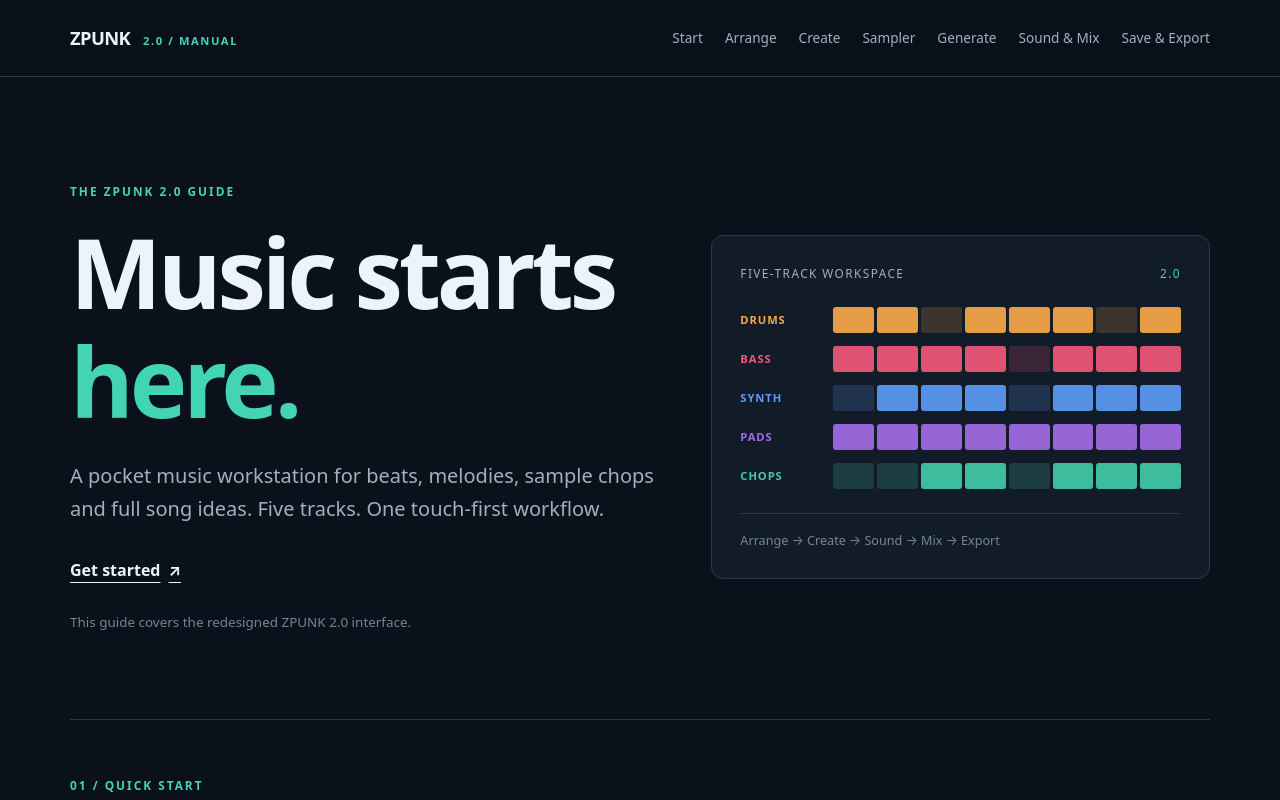
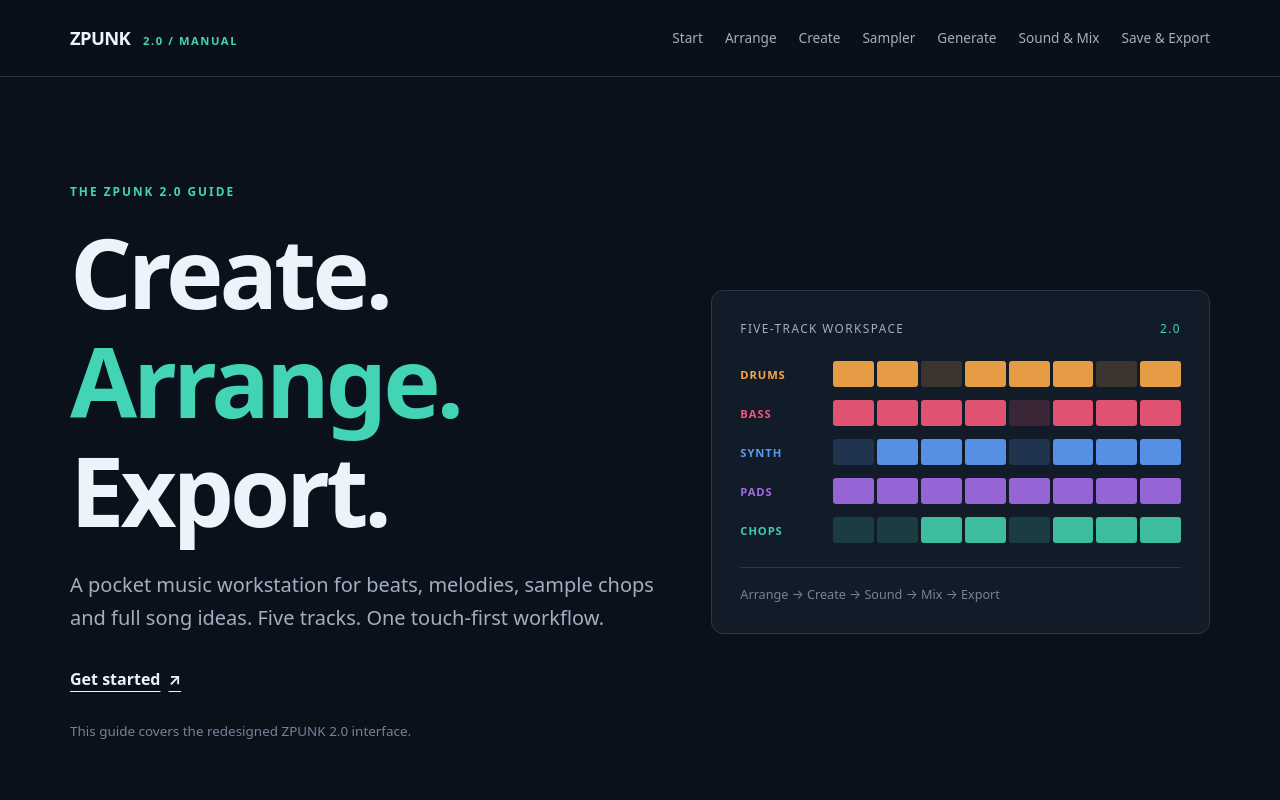
Before and after one commit to Tekknobot/zpunk-site, a plain HTML site: page index.html in a window 1280 px wide. Shown: the top 800 px of the page. Drawn offline with Linux system fonts and the light colour scheme.

Commit message:
Edit headline.

```diff
--- a/index.html
+++ b/index.html
@@ -199,7 +199,7 @@
       <section class="hero" aria-labelledby="hero-title">
         <div>
           <div class="eyebrow">The ZPUNK 2.0 guide</div>
-          <h1 id="hero-title">Music starts <span>here.</span></h1>
+          <h1 id="hero-title">Create. <span>Arrange.</span> Export.</h1>
           <p class="lede">A pocket music workstation for beats, melodies, sample chops and full song ideas. Five tracks. One touch-first workflow.</p>
           <a class="link" href="#start">Get started <span aria-hidden="true">↗</span></a>
           <p class="version-note">This guide covers the redesigned ZPUNK 2.0 interface.</p>
```
